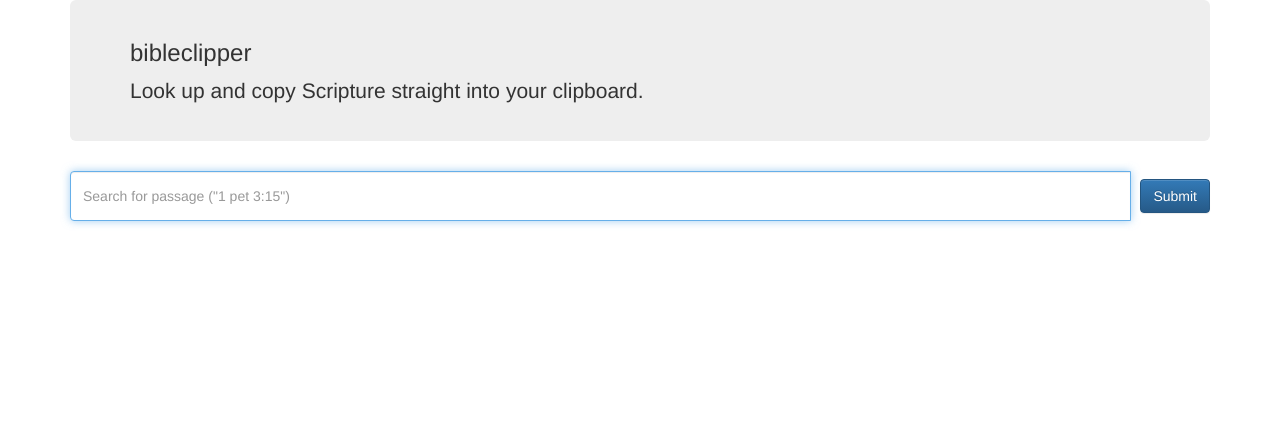
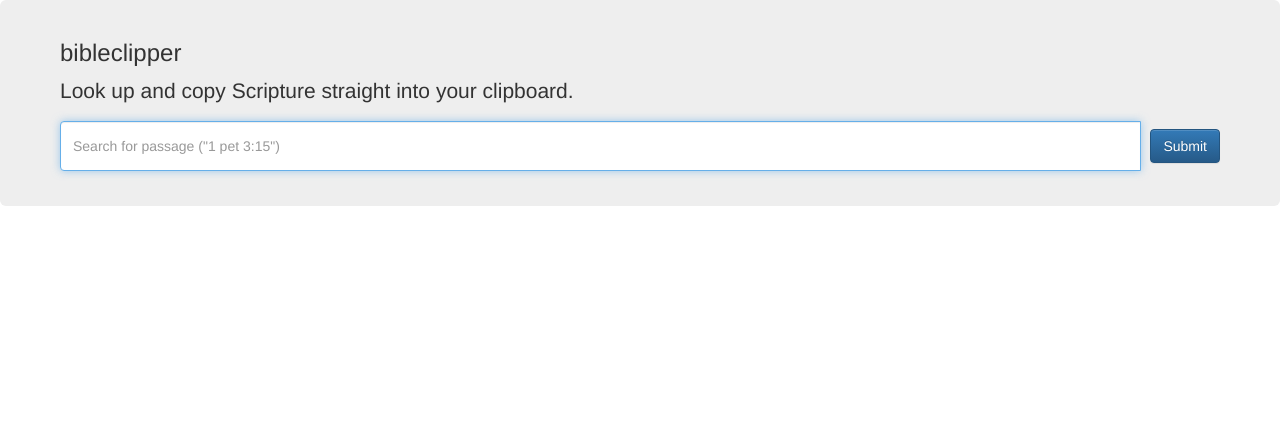
Before and after one commit to jasonku/bibleclipper, a PHP site: page / in a window 1280 px wide. Shown: the top 425 px of the page. Run offline with PHP 8.4, Linux system fonts and the light colour scheme; some libraries are stand-ins or nearby versions.

Commit message:
Use fixed header and footer.
* So that passages are scrollable yet the search box is always visible.

```diff
--- a/index.css
+++ b/index.css
@@ -1,5 +1,10 @@
 .jumbotron {
   padding: 20px 20px 20px 35px;
+  top: 0;
+  left: 0;
+  width: 100%;
+  position: fixed;
+  height: auto;
 }
 
 .alert {
@@ -22,6 +27,9 @@
 
 #passage-template {
   display: none;
+}
+
+#passages {
 }
 
 .passage {
@@ -53,7 +61,7 @@ body {
   margin-bottom: 60px;
 }
 .footer {
-  position: absolute;
+  position: fixed;
   bottom: 0;
   width: 100%;
   /* Set the fixed height of the footer here */
--- a/index.html
+++ b/index.html
@@ -26,7 +26,15 @@
       <div class="jumbotron">
         <h3>bibleclipper</h3>
         <p>Look up and copy Scripture straight into your clipboard.</p>
+
+        <form id="search">
+          <div class="form-group input-group">
+            <input type="text" class="form-control" id="passage-search" placeholder='Search for passage ("1 pet 3:15")'>
+            <span class="input-group-btn">
+              <button type="submit" class="btn btn-primary" id="submit-button">Submit</button>
+            </span>
           </div>
+        </form>
 
         <div class="alert alert-success" id="copied-success" role="alert">
           Copied <span class="copied-reference"></span> to clipboard!
@@ -39,15 +47,7 @@
         <div class="alert alert-danger" id="query-error" role="alert">
           Error looking up <span class="query-attempt">that passage</span>.
         </div>
-
-      <form id="search">
-        <div class="form-group input-group">
-          <input type="text" class="form-control" id="passage-search" placeholder='Search for passage ("1 pet 3:15")'>
-          <span class="input-group-btn">
-            <button type="submit" class="btn btn-primary" id="submit-button">Submit</button>
-          </span>
       </div>
-      </form>
 
       <div id="passages">
       </div>
--- a/index.js
+++ b/index.js
@@ -85,6 +85,11 @@ window.onload = function () {
     document.body.removeChild(textArea);
   }
 
+  var placePassages = function () {
+    var passagesPlacement = $('.jumbotron').position().top + $('.jumbotron').height() + 60;
+    $('#passages').css('margin-top', passagesPlacement);
+  };
+
   $("#search").submit(function (e) {
     e.preventDefault();
     var query = passageSearchField.val();
@@ -153,7 +158,12 @@ window.onload = function () {
 
         showQueryError();
       },
+      complete: placePassages,
     });
     console.log('Submitted search for ' + query);
   });
+
+  $(window).resize(function () {
+    placePassages();
+  });
 };
```
Lines whose indentation alone changed are shown as unchanged.
